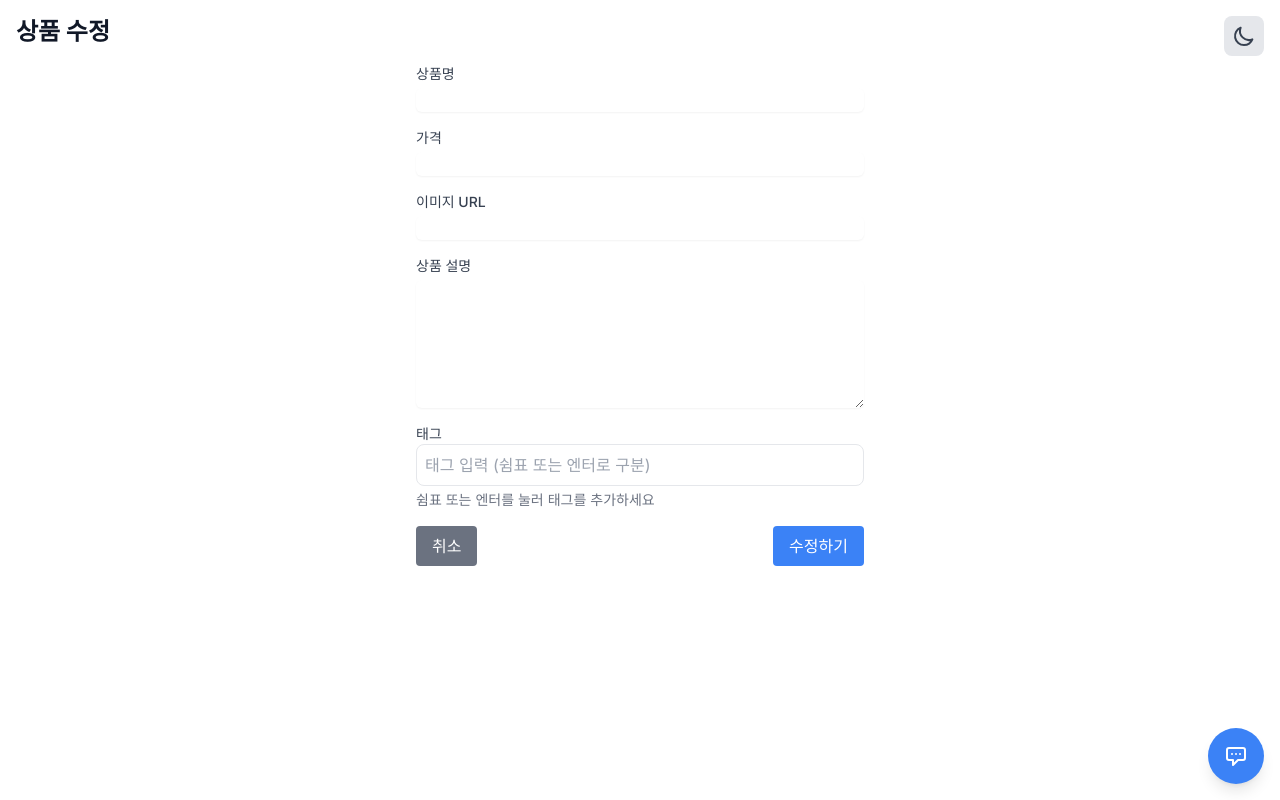
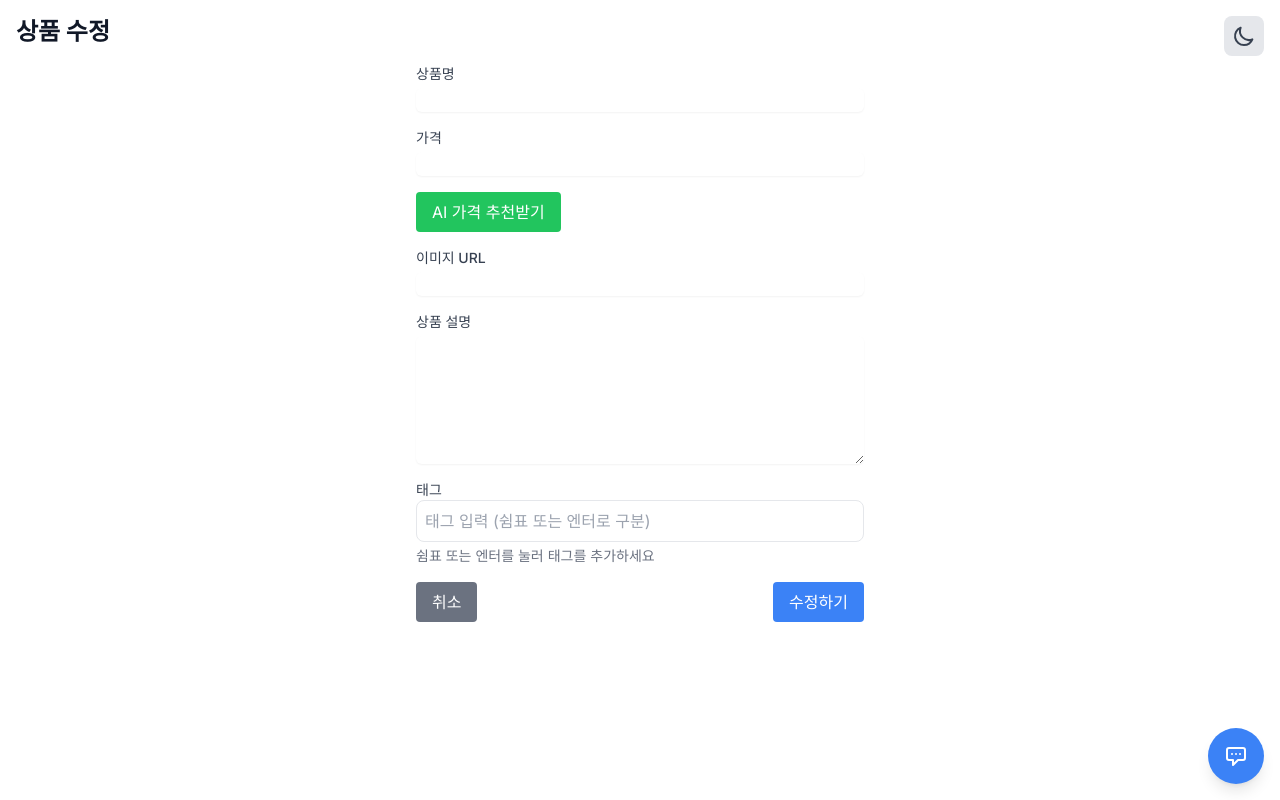
Before and after one commit to lxuzin/mini-business, a Next.js app: page /products/1/edit in a window 1280 px wide. Built offline with nearby package versions, Linux system fonts and the light colour scheme.

Commit message:
Add AI price recommendation feature

```diff
--- a/src/app/products/[id]/edit/page.tsx
+++ b/src/app/products/[id]/edit/page.tsx
@@ -1,6 +1,7 @@
 import React, { useEffect, useState } from 'react';
 import { useRouter } from 'next/navigation';
 import { TagInput } from '@/components/TagInput';
+import { AIPriceRecommendation } from '@/components/AIPriceRecommendation';
 
 interface Product {
     name: string;
@@ -46,6 +47,10 @@ export default function EditProduct({ params }: { params: { id: string } }) {
         }
     };
 
+    const handlePriceRecommendation = (recommendedPrice: number) => {
+        setProduct({ ...product, price: recommendedPrice.toString() });
+    };
+
     return (
         <div className="container mx-auto p-4">
             <h1 className="text-2xl font-bold mb-4 dark:text-white">상품 수정</h1>
@@ -69,6 +74,7 @@ export default function EditProduct({ params }: { params: { id: string } }) {
                         className="mt-1 block w-full rounded-md border-gray-300 shadow-sm focus:border-blue-500 focus:ring-blue-500 dark:bg-gray-800 dark:border-gray-700 dark:text-white"
                         required
                     />
+                    <AIPriceRecommendation productName={product.name} onPriceRecommended={handlePriceRecommendation} />
                 </div>
                 <div>
                     <label className="block text-sm font-medium text-gray-700 dark:text-gray-300">이미지 URL</label>
--- a/src/app/register/page.tsx
+++ b/src/app/register/page.tsx
@@ -1,6 +1,7 @@
 import React, { useState } from 'react';
 import { AIImageAnalysis } from '@/components/AIImageAnalysis';
 import { TagInput } from '@/components/TagInput';
+import { AIPriceRecommendation } from '@/components/AIPriceRecommendation';
 import { useRouter } from 'next/navigation';
 
 const Register: React.FC = () => {
@@ -29,6 +30,10 @@ const Register: React.FC = () => {
         setDescription(aiDescription);
     };
 
+    const handlePriceRecommendation = (recommendedPrice: number) => {
+        setPrice(recommendedPrice.toString());
+    };
+
     return (
         <div className="container mx-auto p-4">
             <h1 className="text-2xl font-bold mb-4 dark:text-white">상품 등록</h1>
@@ -41,6 +46,7 @@ const Register: React.FC = () => {
                     className="border p-2 w-full rounded dark:bg-gray-800 dark:border-gray-700 dark:text-white"
                     required
                 />
+                <div>
                     <input
                         type="number"
                         placeholder="가격"
@@ -49,6 +55,8 @@ const Register: React.FC = () => {
                         className="border p-2 w-full rounded dark:bg-gray-800 dark:border-gray-700 dark:text-white"
                         required
                     />
+                    {name && <AIPriceRecommendation productName={name} onPriceRecommended={handlePriceRecommendation} />}
+                </div>
                 <input
                     type="text"
                     placeholder="이미지 URL"
--- /dev/null
+++ b/src/components/AIPriceRecommendation.tsx
@@ -0,0 +1,54 @@
+import React, { useState } from 'react';
+
+interface AIPriceRecommendationProps {
+    productName: string;
+    onPriceRecommended: (price: number) => void;
+}
+
+export const AIPriceRecommendation: React.FC<AIPriceRecommendationProps> = ({
+    productName,
+    onPriceRecommended
+}) => {
+    const [loading, setLoading] = useState(false);
+    const [error, setError] = useState<string | null>(null);
+
+    const getRecommendedPrice = async () => {
+        setLoading(true);
+        setError(null);
+
+        try {
+            // 실제 API 연동 대신 임시로 랜덤 가격 생성
+            // TODO: 실제 API 연동 시 이 부분을 수정
+            await new Promise(resolve => setTimeout(resolve, 1500)); // API 호출 시뮬레이션
+            const averagePrice = Math.floor(Math.random() * (500000 - 50000) + 50000);
+            const recommendedPrice = Math.floor(averagePrice * (Math.random() * (1.2 - 0.8) + 0.8));
+
+            onPriceRecommended(recommendedPrice);
+        } catch (err) {
+            setError('가격 추천을 가져오는 중 오류가 발생했습니다.');
+        } finally {
+            setLoading(false);
+        }
+    };
+
+    return (
+        <div className="mt-4">
+            <button
+                onClick={getRecommendedPrice}
+                disabled={loading}
+                className={`px-4 py-2 rounded ${
+                    loading
+                        ? 'bg-gray-400 cursor-not-allowed'
+                        : 'bg-green-500 hover:bg-green-600 dark:bg-green-600 dark:hover:bg-green-700'
+                } text-white transition-colors`}
+            >
+                {loading ? '가격 분석 중...' : 'AI 가격 추천받기'}
+            </button>
+            {error && (
+                <p className="mt-2 text-red-500 dark:text-red-400 text-sm">
+                    {error}
+                </p>
+            )}
+        </div>
+    );
+};
```
Lines whose indentation alone changed are shown as unchanged.
